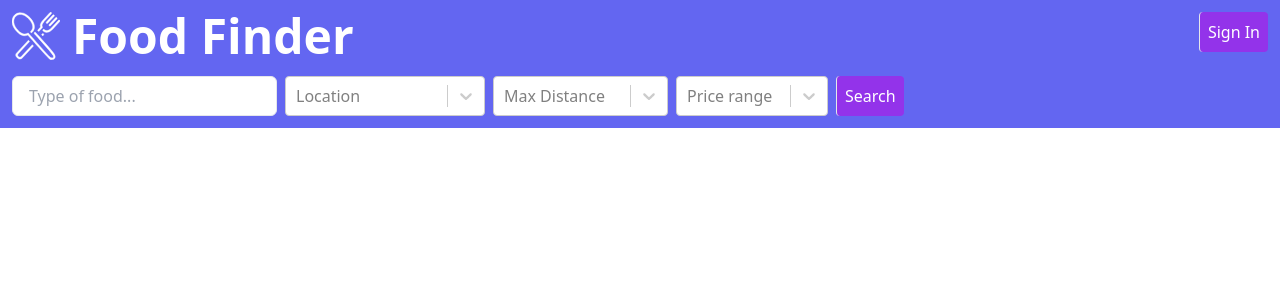
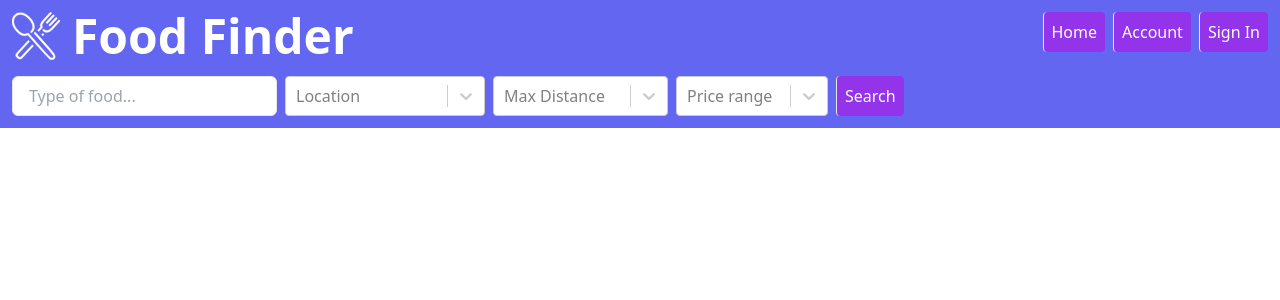
Before and after one commit to willburket/restaurant-app, a React (Create React App) app in the folder frontend/: page / in a window 1280 px wide. Shown: the top 300 px of the page. Built offline with nearby package versions, Linux system fonts and the light colour scheme; no server answers.

Commit message:
added pages sign in and account pages

```diff
--- a/frontend/src/App.js
+++ b/frontend/src/App.js
@@ -1,16 +1,18 @@
 import Head from "./components/Head/Head";
 import { Route, Routes } from "react-router-dom";
 import Home from "./pages/Home";
+import Account from "./pages/Account";
+import SignInPage from "./pages/SignInPage";
 
 function App() {
-
 
   return (
     <div className="App">
       <Head/>
       <Routes>
-        <Route path ='/' element = {<Home/>}/>
-        {/* <Route path ='/account' element = {<Account/>}/> */}
+        <Route path = '/' element = {<Home/>}/>
+        <Route path = 'account' element = {<Account/>}/>
+        <Route path = 'login' element = {<SignInPage/>}/>
       </Routes>
     </div>
   );
--- /dev/null
+++ b/frontend/src/components/Head/AccountButton.js
@@ -0,0 +1,11 @@
+import React from "react";
+
+function AccountButton(){
+    return(
+        <a href = "/account" className="text-white bg-purple-600 border-l rounded p-2 h-10 m-2">
+            Account
+        </a>
+    )
+}
+
+export default AccountButton;
--- a/frontend/src/components/Head/Head.js
+++ b/frontend/src/components/Head/Head.js
@@ -1,16 +1,23 @@
 import React from "react";
 import {ReactComponent as Logo} from "../../assets/images/fork-knife.svg"
 import LogIn from "./LogIn";
+import HomeButton from "./HomeButton";
+import AccountButton from "./AccountButton";
 
 function Head() {
 
-    // will contain account button
+    // account button only shows when signed in?
 
     return(
         <div className="bg-indigo-500 h-16 w-full p-3 flex">
             <Logo/>
             <h1 className="text-5xl font-bold text-white px-3">Food Finder</h1>
-            <LogIn/>
+            <div className="flex items-center ml-auto">
+                <HomeButton/>
+                <AccountButton/>
+                <LogIn/>
+            </div>
+
         </div>
     )
 };
--- /dev/null
+++ b/frontend/src/components/Head/HomeButton.js
@@ -0,0 +1,12 @@
+import React from "react";
+
+function HomeButton (){
+
+    return(
+        <a href = "/" className="text-white bg-purple-600 border-l rounded p-2 h-10">
+            Home
+        </a>
+    )
+}
+
+export default HomeButton;
--- a/frontend/src/components/Head/LogIn.js
+++ b/frontend/src/components/Head/LogIn.js
@@ -2,11 +2,9 @@ import React from "react";
 
 function LogIn(){
     return(
-        <div className="flex items-center ml-auto">
-            <button className=" text-white bg-purple-600 border-l rounded px-2 h-10">
-                Sign In
-            </button>
-        </div>
+        <a href = "login" className=" text-white bg-purple-600 border-l rounded p-2 h-10">
+            Sign In
+        </a>
     )
 }
 
--- a/frontend/src/components/Results/Map.js
+++ b/frontend/src/components/Results/Map.js
@@ -6,7 +6,7 @@ function Map (props){
     const restaurant = props.restaurant;
 
     useEffect(() => {
-        if(location && restaurant){
+        if(location && restaurant !== undefined && restaurant !== "no results"){
             const lat = location.lat
             const lon = location.lon
 
--- /dev/null
+++ b/frontend/src/pages/Account.js
@@ -0,0 +1,9 @@
+import React from "react";
+
+function Account (){
+    return(
+       <></>
+    )
+}
+
+export default Account;
--- /dev/null
+++ b/frontend/src/pages/SignInPage.js
@@ -0,0 +1,11 @@
+import React from "react";
+
+function SignInPage(){
+    return(
+        <div>
+
+        </div>
+    )
+}
+
+export default SignInPage
```
